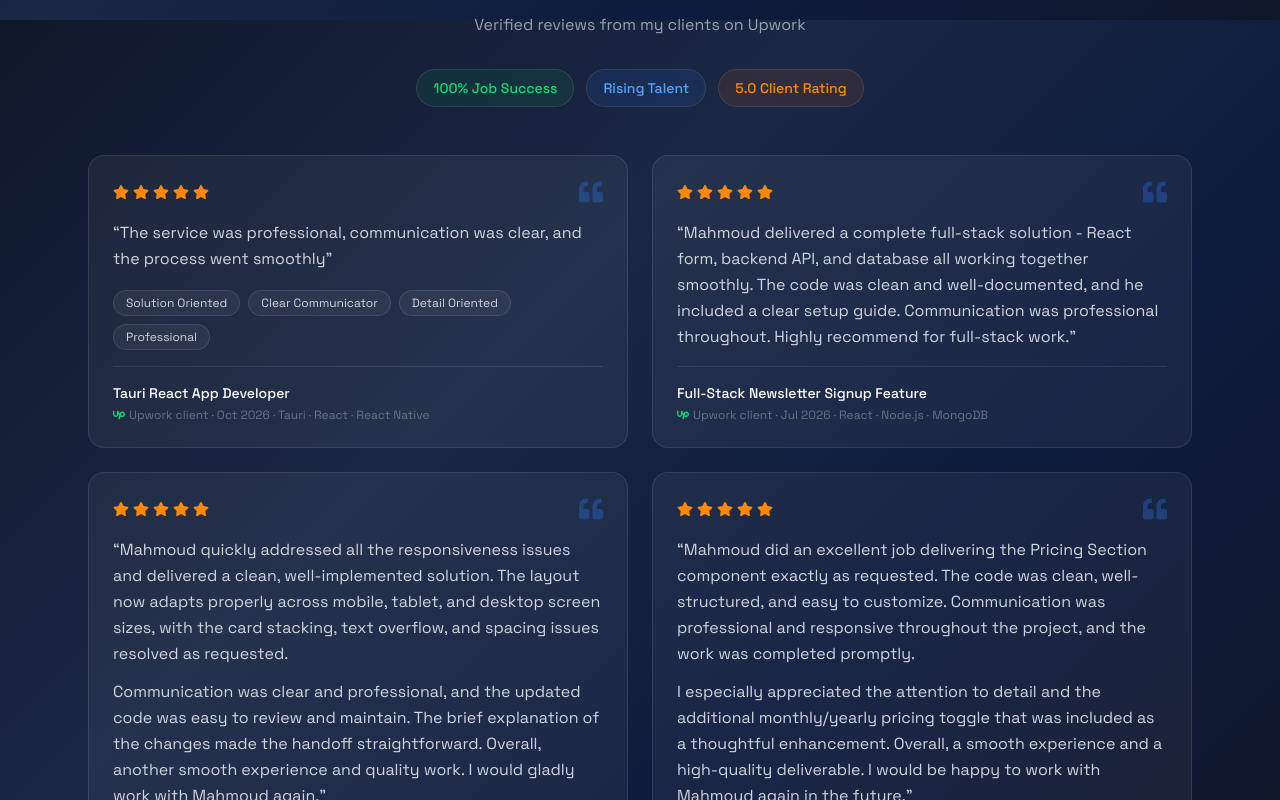
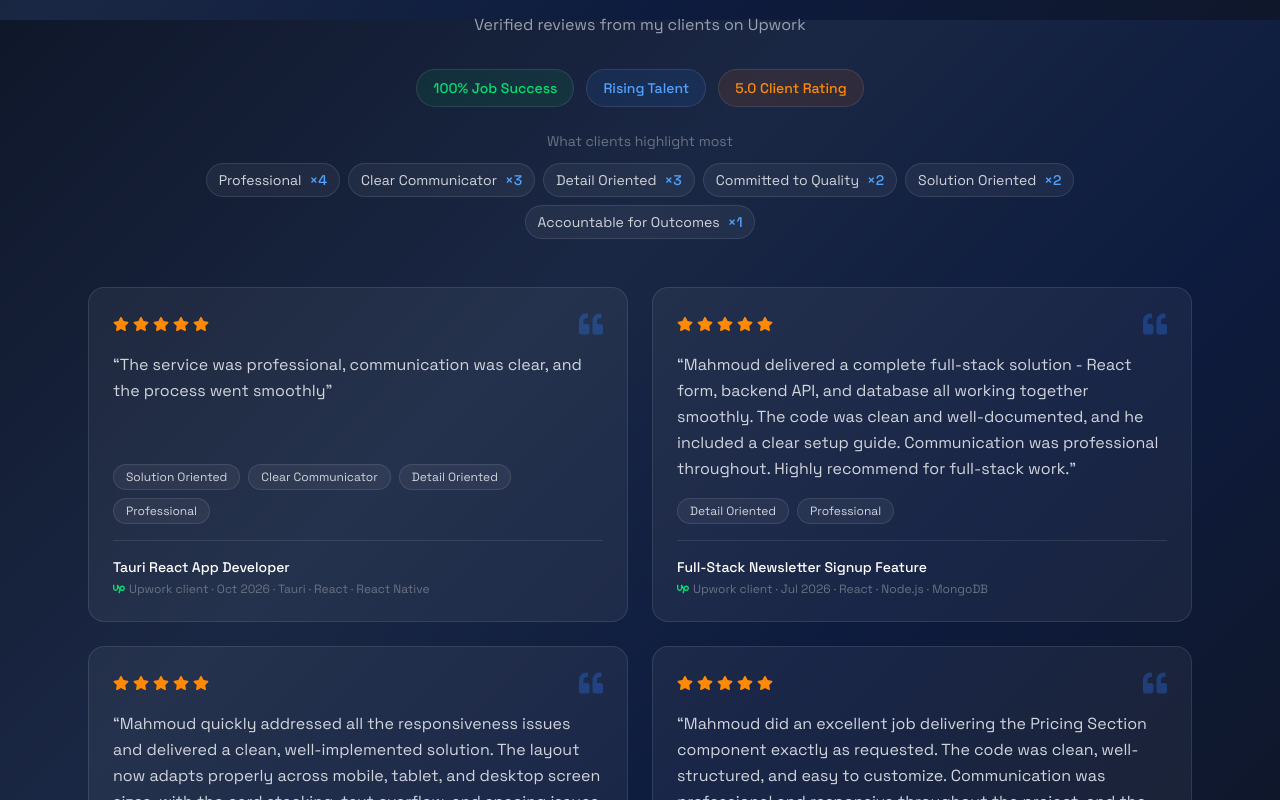
Before and after one commit to MahmoudElsh3rawy/portfolio, a React (Vite) app: page / in a window 1280 px wide. Shown: the part 3180-3980 px from the top of the page. Built offline with nearby package versions, Linux system fonts and the light colour scheme; no server answers.

Commit message:
content: show client endorsements on every review
Add the endorsement tags Upwork shows for the three older reviews, and a
'What clients highlight most' row with the counts from Upwork's insights
from completed jobs.

```diff
--- a/src/components/Testimonials.jsx
+++ b/src/components/Testimonials.jsx
@@ -5,6 +5,16 @@
   { label: '100% Job Success', color: 'text-green-400', bg: 'bg-green-500/10' },
   { label: 'Rising Talent', color: 'text-blue-400', bg: 'bg-blue-500/10' },
   { label: '5.0 Client Rating', color: 'text-orange-400', bg: 'bg-orange-500/10' },
+]
+
+// Upwork "Insights from completed jobs": how many clients endorsed each trait
+const insights = [
+  ['Professional', 4],
+  ['Clear Communicator', 3],
+  ['Detail Oriented', 3],
+  ['Committed to Quality', 2],
+  ['Solution Oriented', 2],
+  ['Accountable for Outcomes', 1],
 ]
 
 const testimonials = [
@@ -21,6 +31,7 @@
     project: 'Full-Stack Newsletter Signup Feature',
     tech: 'React · Node.js · MongoDB',
     date: 'Jul 2026',
+    endorsements: ['Detail Oriented', 'Professional'],
     quote: [
       'Mahmoud delivered a complete full-stack solution - React form, backend API, and database all working together smoothly. The code was clean and well-documented, and he included a clear setup guide. Communication was professional throughout. Highly recommend for full-stack work.',
     ],
@@ -29,6 +40,7 @@
     project: 'Responsive Layout Fixes for a React SaaS Landing Page',
     tech: 'React · Tailwind CSS',
     date: 'Jul 2026',
+    endorsements: ['Committed to Quality'],
     quote: [
       'Mahmoud quickly addressed all the responsiveness issues and delivered a clean, well-implemented solution. The layout now adapts properly across mobile, tablet, and desktop screen sizes, with the card stacking, text overflow, and spacing issues resolved as requested.',
       'Communication was clear and professional, and the updated code was easy to review and maintain. The brief explanation of the changes made the handoff straightforward. Overall, another smooth experience and quality work. I would gladly work with Mahmoud again.',
@@ -38,6 +50,7 @@
     project: 'Pricing Section Component for a React SaaS Landing Page',
     tech: 'React · Tailwind CSS',
     date: 'Jul 2026',
+    endorsements: ['Committed to Quality', 'Clear Communicator'],
     quote: [
       'Mahmoud did an excellent job delivering the Pricing Section component exactly as requested. The code was clean, well-structured, and easy to customize. Communication was professional and responsive throughout the project, and the work was completed promptly.',
       'I especially appreciated the attention to detail and the additional monthly/yearly pricing toggle that was included as a thoughtful enhancement. Overall, a smooth experience and a high-quality deliverable. I would be happy to work with Mahmoud again in the future.',
@@ -56,7 +69,7 @@
           Verified reviews from my clients on Upwork
         </p>
 
-        <div className="flex flex-wrap justify-center gap-3 mb-12">
+        <div className="flex flex-wrap justify-center gap-3 mb-6">
           {badges.map((badge) => (
             <span
               key={badge.label}
@@ -65,6 +78,23 @@
               {badge.label}
             </span>
           ))}
+        </div>
+
+        <div className="mb-12 text-center">
+          <p className="text-gray-500 text-sm mb-3">What clients highlight most</p>
+          <ul className="flex flex-wrap justify-center gap-2">
+            {insights.map(([label, count]) => (
+              <li
+                key={label}
+                className="flex items-center gap-2 bg-white/5 border border-white/10 text-gray-300 text-sm px-3 py-1.5 rounded-full"
+              >
+                {label}
+                <span className="text-blue-400 font-medium" aria-label={`endorsed by ${count} clients`}>
+                  ×{count}
+                </span>
+              </li>
+            ))}
+          </ul>
         </div>
 
         <div className="grid grid-cols-1 md:grid-cols-2 gap-6">
```
